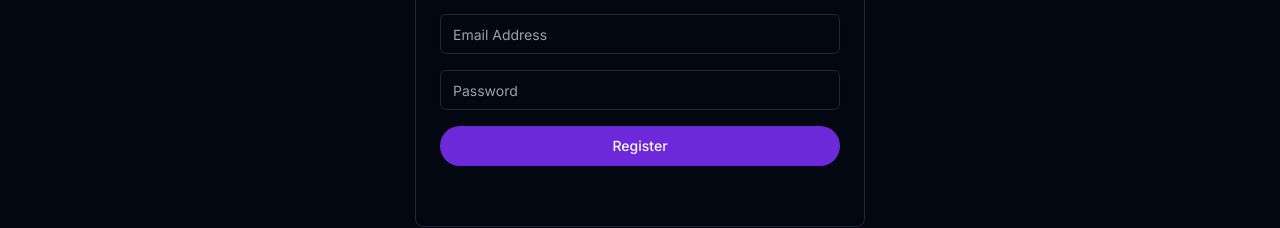
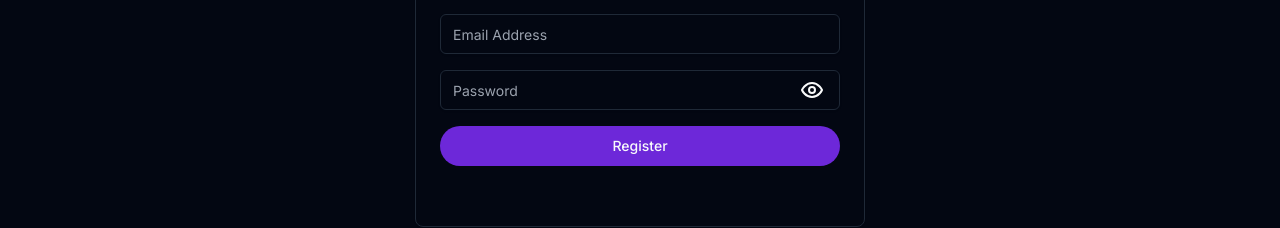
Before and after one commit to ChinyangaTL/cet324_bi58cm, a Next.js app: page /auth/register in a window 1280 px wide. Shown: the part 462-690 px from the top of the page. Built offline with nearby package versions, Linux system fonts and the light colour scheme.

Commit message:
feat(auth): toggle show and hide password

```diff
--- a/components/register-form.tsx
+++ b/components/register-form.tsx
@@ -8,6 +8,7 @@
 import {
   FaCheckCircle,
   FaExclamationCircle,
+  FaEye,
   FaGithub,
   FaGoogle,
   FaSpinner,
@@ -31,11 +32,13 @@
 import { FormError } from "./form-error";
 import { FormSuccess } from "./form-success";
 import { cn } from "@/lib/utils";
+import { Eye, EyeOff } from "lucide-react";
 
 const RegisterForm = () => {
   const [isPending, startTransition] = useTransition();
   const [error, setError] = useState<string | undefined>();
   const [success, setSuccess] = useState<string | undefined>();
+  const [showPassword, setShowPassword] = useState(false);
 
   const form = useForm<z.infer<typeof RegisterFormSchema>>({
     resolver: zodResolver(RegisterFormSchema),
@@ -149,7 +152,16 @@
                           className="w-full outline-none drop-shadow-sm transition-all duration-200 ease-in-out focus:ring-2 focus:border-transparent"
                           {...field}
                           placeholder="Password"
-                          type="password"
+                          type={showPassword ? "text" : "password"}
+                          suffix={
+                            <Button
+                              variant="ghost"
+                              className="hover:bg-transparent"
+                              onClick={() => setShowPassword(!showPassword)}
+                            >
+                              {showPassword ? <EyeOff /> : <Eye />}
+                            </Button>
+                          }
                         />
                       </FormControl>
                     </FormItem>
--- a/components/ui/input.tsx
+++ b/components/ui/input.tsx
@@ -1,13 +1,16 @@
-import * as React from "react"
+import * as React from "react";
 
-import { cn } from "@/lib/utils"
+import { cn } from "@/lib/utils";
 
 export interface InputProps
-  extends React.InputHTMLAttributes<HTMLInputElement> {}
+  extends React.InputHTMLAttributes<HTMLInputElement> {
+  suffix?: React.ReactNode;
+}
 
 const Input = React.forwardRef<HTMLInputElement, InputProps>(
-  ({ className, type, ...props }, ref) => {
+  ({ suffix, className, type, ...props }, ref) => {
     return (
+      <div className="relative flex gap-2 items-center">
         <input
           type={type}
           className={cn(
@@ -17,9 +20,11 @@
           ref={ref}
           {...props}
         />
-    )
+        {suffix && <div className="absolute inset-y-0 right-0 ">{suffix}</div>}
+      </div>
+    );
   }
-)
-Input.displayName = "Input"
+);
+Input.displayName = "Input";
 
-export { Input }
+export { Input };
```
Lines whose indentation alone changed are shown as unchanged.
